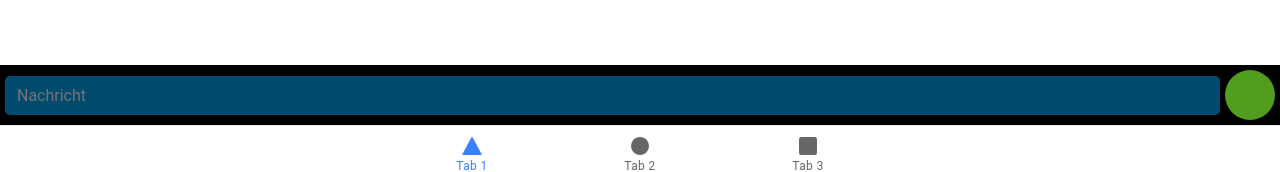
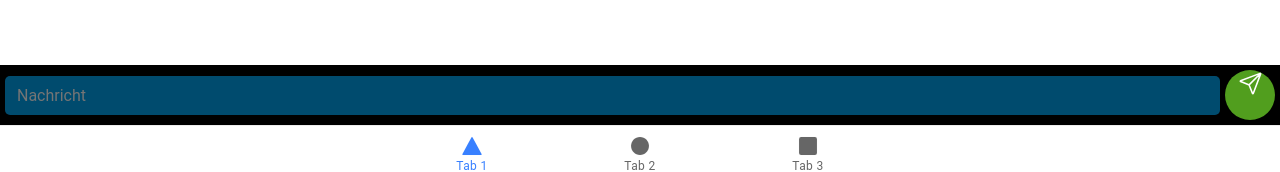
Before and after one commit to JulianBlohm/Chat, a React (Create React App) app: page /tab1 in a window 1280 px wide. Shown: the part 618-790 px from the top of the page. Built offline with nearby package versions, Linux system fonts and the light colour scheme.

Commit message:
Add optional send icon and integrate icon into send button

```diff
--- a/src/components/Chatinput.js
+++ b/src/components/Chatinput.js
@@ -2,6 +2,7 @@ import React, { useState } from 'react'
 import styled from 'styled-components/macro'
 import TextArea from './TextArea'
 import SendButton from './SendButton'
+import { ReactComponent as Icon } from '../assets/paper-plane-outline.svg'
 
 function Chatinput({ chat, setChat }) {
     const [text, setText] = useState('')
@@ -23,7 +24,10 @@ function Chatinput({ chat, setChat }) {
                 onChange={(event) => setText(event.target.value)}
                 placeholder="Nachricht"
             />
-            <SendButton onClick={handleSubmitText} />
+
+            <SendButton onClick={handleSubmitText}>
+                <SendIcon />
+            </SendButton>
         </Chattools>
     )
 }
@@ -39,4 +43,9 @@ const Chattools = styled.form`
     bottom: 0;
 `
 
+const SendIcon = styled(Icon)`
+width: 25px;
+height: auto;
+`
+
 export default Chatinput
--- a/src/components/SendButton.js
+++ b/src/components/SendButton.js
@@ -2,11 +2,13 @@ import React from 'react'
 import styled from 'styled-components/macro'
 
 const Button = styled.button`
-    display: inline-block;
+    display: flex;
+    justify-content: center;
     background: #519e1e;
     border-radius: 50%;
     min-width: 50px;
     min-height: 50px;
+    color: white;
 `
 
 const SendButton = (props) => <Button {...props} />
```
Also changed, not shown: src/assets/send-icon.svg (added).
